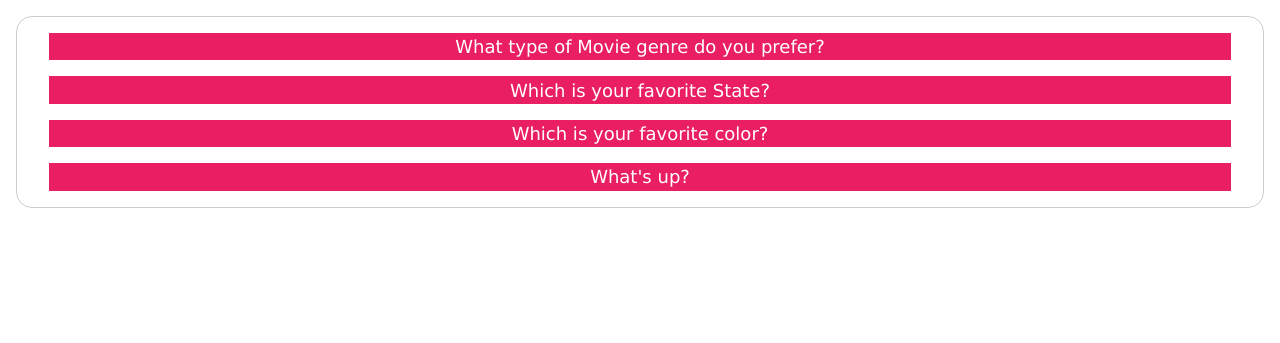
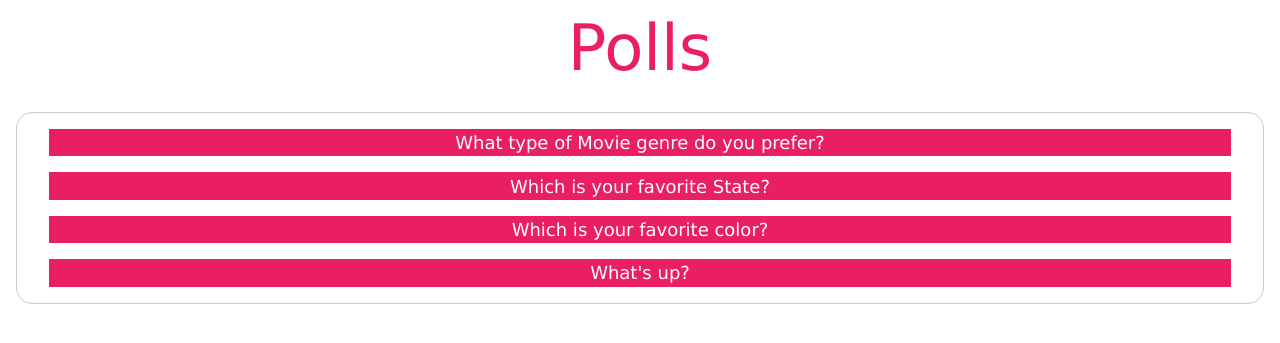
Before and after one commit to Dhanshree-Sonar/Polls-Django, a Django app: page /polls/ in a window 1280 px wide. Shown: the top 343 px of the page. Run offline with Django 3.2, Linux system fonts and the light colour scheme; data comes from the database, SQL or seed files in the repository.

Commit message:
Feat: Show title of the app on top

```diff
--- a/polls/templates/polls/index.html
+++ b/polls/templates/polls/index.html
@@ -8,6 +8,9 @@
     <title>Polls</title>
   </head>
   <body>
+    <div class="w3-center w3-jumbo w3-text-pink">
+      Polls
+    </div>
     {% if latest_question_list %}
     <div class="w3-panel w3-border w3-round-xlarge w3-margin">
       {% for question in latest_question_list %}
```
